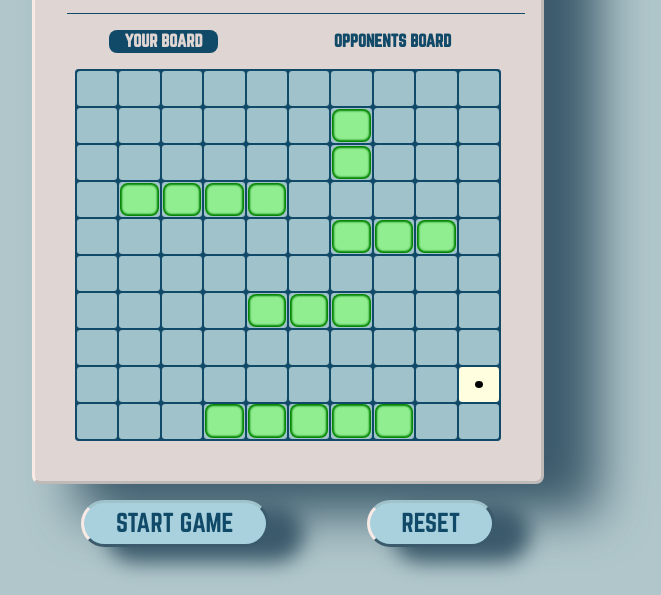
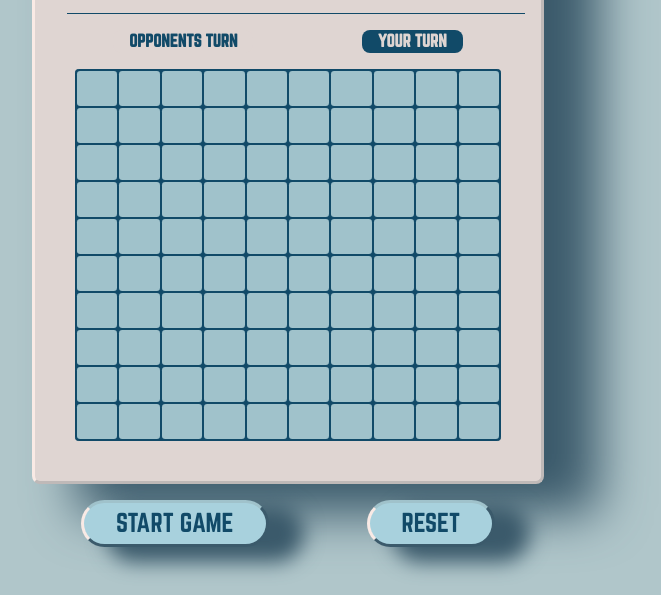
Before and after one commit to jehuzepedasilva2/battleship, a website built with webpack: page src/template.html in a window 1280 px wide. Both pictures are taken after a click on the button "START GAME". Shown: the part 205-800 px from the top of the page, without its empty margins (352-1013 px from the left). Built offline with nearby package versions, Linux system fonts and the light colour scheme.

Commit message:
done for now, basic functionality working, more work needed for a better UX

```diff
--- a/src/Game.js
+++ b/src/Game.js
@@ -5,6 +5,7 @@ import {
 } from "./renderDOM.js";
 import {
   manuallySwitchToPlayerBoard,
+  manuallySwitchToOpponentBoard
 } from "./handleEvents.js";
 
 export default class Game {
@@ -35,14 +36,18 @@ export default class Game {
   }
 
   playerTurn() {
-    manuallySwitchToPlayerBoard();
+    setTimeout(() => manuallySwitchToOpponentBoard(), 200);
   }
 
   computerTurn() {
     manuallySwitchToPlayerBoard();
     const x = Math.floor(Math.random() * 10);
     const y = Math.floor(Math.random() * 10);
-    let [isValid, isHit] = this.#computer.attack(x, y, this.#player.getGameboard());
+
+    setTimeout(() => renderPlayerBoard(this.#player), 800);
+
+    // Delay the attack and handle results asynchronously
+    this.delayedAttack(x, y).then(({ isValid, isHit }) => {
       if (isValid && isHit) {
         renderPlayerBoard(this.#player);
         setTimeout(() => this.play(), 800);
@@ -51,9 +56,21 @@ export default class Game {
         this.#isPlayerOne = true;
         setTimeout(() => this.play(), 800);
       } else {
-      this.computerTurn();
+          this.computerTurn(); // Retry on invalid attack
       }
+    });
   }
+
+// Helper method to delay the attack
+  delayedAttack(x, y, delay = 500) {
+    return new Promise((resolve) => {
+      setTimeout(() => {
+          const [isValid, isHit] = this.#computer.attack(x, y, this.#player.getGameboard());
+          resolve({ isValid, isHit });
+      }, delay);
+    });
+  }
+
 
 
   handlePlayerOneTurn(square) {
@@ -65,7 +82,8 @@ export default class Game {
     } else {
       renderOpponentsBoard(this.#computer);
       this.#isPlayerOne = false;
-      setTimeout(() => this.play(), 800);
+      setTimeout(() => this.play(), 500);
+      // this.play();
     }
   }
 
--- a/src/template.html
+++ b/src/template.html
@@ -22,8 +22,8 @@
       </div>
       <div class="line"></div>
       <div class="top-bottom">
-        <button class="your-board">YOUR BOARD</button>
-        <button class="opponent-board">OPPONENTS BOARD</button>
+        <button class="your-board">OPPONENTS TURN</button>
+        <button class="opponent-board">YOUR TURN</button>
       </div>
     </div>
     <div class="middle">
```
Lines whose indentation alone changed are shown as unchanged.
